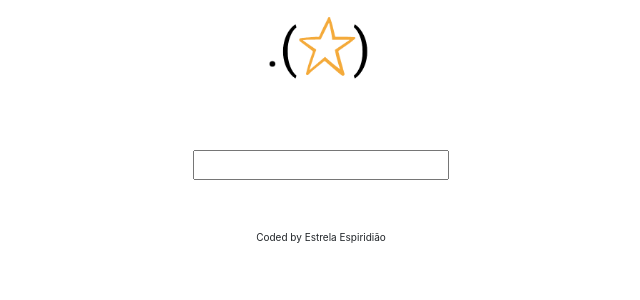
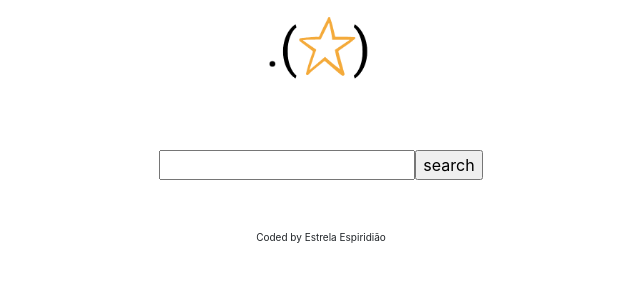
Before and after one commit to EstrelaE/react-dictionary-app, a React (Create React App) app: page / in a window 1280 px wide. Shown: the top 300 px of the page, without its empty margins (319-959 px from the left). Built offline with nearby package versions, Linux system fonts and the light colour scheme.

Commit message:
add button to search component

```diff
--- a/src/App.js
+++ b/src/App.js
@@ -7,7 +7,7 @@ export default function App() {
     <div className="App">
       <div className="container">
         <header className="App-header">
-          <img src={logo} className="App.logo img-fluid" />
+          <img src={logo} className="App.logo img-fluid" alt="Estrela's logo" />
         </header>
         <main>
           <Dictionary />
--- a/src/Dictionary.js
+++ b/src/Dictionary.js
@@ -16,6 +16,7 @@ export default function Dictionary() {
     <div className="Dictionary">
       <form onSubmit={search}>
         <input type="search" onChange={handleKeywordChange} />
+        <input type="submit" value="search" />
       </form>
     </div>
   );
```
